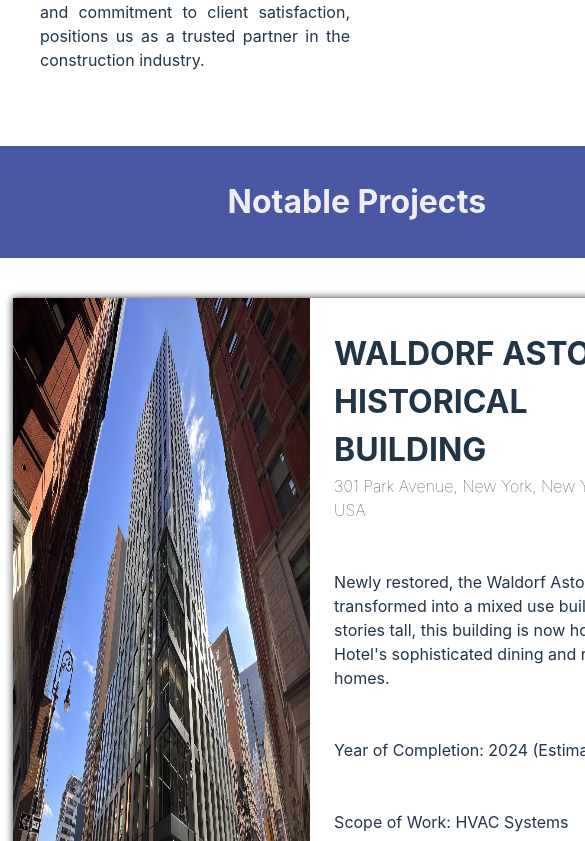
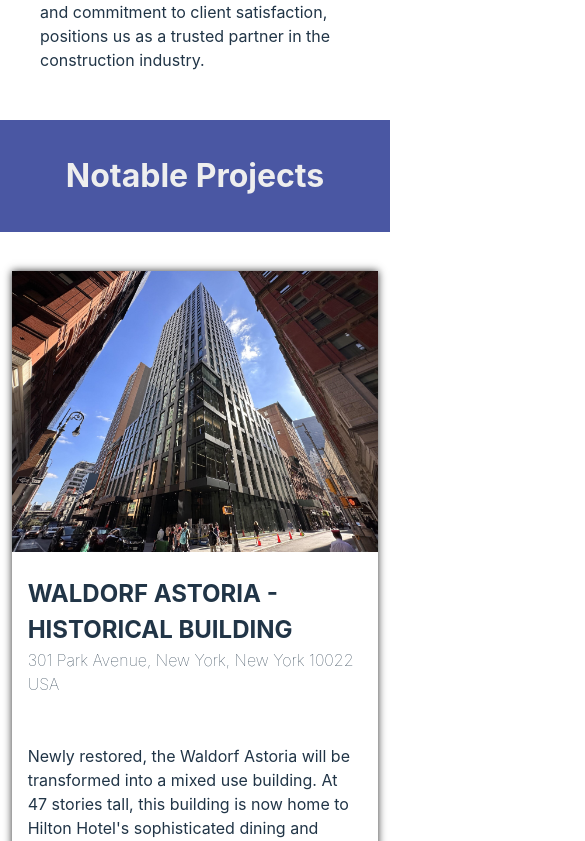
Before and after one commit to mdaniels-1/TBRACLLC, a React (Vite) app: page /about in a window 390 px wide. Shown: the part 2723-3564 px from the top of the page, 585 px wide, since content can reach past the window. Built offline with nearby package versions, Linux system fonts and the light colour scheme; a web font is replaced by a local one.

Commit message:
minor fixes for mobile spacing. dynamic font sizing (all devices)

```diff
--- a/public/css/about.css
+++ b/public/css/about.css
@@ -1,6 +1,6 @@
 .bio_content{
     padding: 0em 2.5em; /*top-bot left-right*/
-    text-align: justify;
+    text-align: left;
 }
 
 h2{
@@ -19,8 +19,7 @@
     margin-bottom: 1em;
 }
 
-
-.projects_overview_home{
+.projects_overview_about{
     display: grid;
 }
 
--- a/public/css/home.css
+++ b/public/css/home.css
@@ -15,54 +15,23 @@
 }
 
 .home_logo{
-    /* padding: 2em 0em; */
-    /* margin: 0em; */
-    font-size: 7em;
+    font-size: calc(2em + 8vw); /* dynamic scale based on width*/
     padding: 0;
     margin: 0;
-    /* height: 10em;
-    width: 30em;
-    object-fit: cover; */
 }
-
+/*
 h2{
     font-size: 2em;
     padding: 1em;
     background-color: rgb(74, 87, 163);
     color: rgb(238, 238, 238);
-}
-
-.icon{
-    position: relative;
-    overflow: hidden;
-}
-
-.learn_button{
-    background-color: orange;
-}
+} */
 
 
 
 .mini_title{
-    font-size: 1.5em;
+    font-size: calc(1em + 0.8vw); /* dynamic scale based on width*/
     /* text-align: center; */
-}
-
-.more_projects_button{
-    width: 10em;
-}
-
-.projects_overview_home{
-    display: grid;
-}
-
-.see_projects_button button{
-    background-color: rgb(238, 173, 75);
-    width: 30%;
-    height: 100%;
-    margin: 0em 0.5em 0em 0.5em; /*top right bottom left*/
-    text-transform: uppercase;
-    font-size: 1.2em;
 }
 
 
--- a/src/App.css
+++ b/src/App.css
@@ -2,7 +2,8 @@
   /* max-width: 1280px; */
   /* width: calc(100vw - 4em); */
   width: 100vw;
-  margin: 0 auto;
+  /* margin: 0 auto; */
+  margin: 0;
   /* padding: 2rem; */
   text-align: center;
 }
--- a/src/components/styles/ProjectComponent.css
+++ b/src/components/styles/ProjectComponent.css
@@ -6,13 +6,14 @@
 
 .details{
     float: right;
-    width: calc(100% - 20em);
-    padding: 0em 1em; /*top-bot left-right*/
-
+    width: 100%;
+    /* width: 90%; */
+    padding: 0em 1em;
+    text-align: left;
 }
 
 .details p{
-    text-align: left;
+    width: 90%;
 }
 
 
@@ -24,25 +25,49 @@
 }
 
 .picture{
-    float: left;
-    height: 100%;
-    width: calc(20em - 0.5em);
-    display: flex;
+    /* float: left; */
+    /* max-height: 10%; */
+    width: 50vw;
+    /* display: flex; */
     padding-right: 0.5em;
 
 }
 
 .picture img{
-    /* height: auto; */
-    max-height: 100%;
+    height: 100%;
     width: 100%;
-
+    object-fit: cover;
 }
 
 .project_container{
     margin: 0.8em;
+    /* margin-right: em; */
     display: flex;
     box-shadow: 0em 0em 0.5em 0em #333333; /* create box effect*/
     padding-right:0em;
+    /* width: calc(100vw - 0.8em); */
 
 }
+
+/* Responsive layout - makes the three columns stack on top of each other instead of next to each other */
+@media screen and (max-width: 800px) {
+
+    .details, .picture{
+        float: none;
+        width: calc(100vw - 6vw); /* temp fix for image not fitting*/
+        text-align: left;
+    }
+
+    .name{
+        font-size: 1.5em;
+    }
+
+    .project_container{
+        display: grid;
+        width: calc(100vw - 6vw);
+        /* margin: 0; */
+        margin-left: 3vw;
+    }
+
+
+  }
--- a/src/pages/About.jsx
+++ b/src/pages/About.jsx
@@ -1,7 +1,6 @@
 // import React from 'react';
 import '../../public/css/about.css';
 import jsonData from '../data/buildings.json';
-import {Link} from 'react-router-dom';
 import ProjectComponent from '../components/ProjectComponent.jsx';
 
 
@@ -36,8 +35,8 @@
 
       </div>
 
-      <div className='projects_overview_home'>
-         <h2>Notable Projects</h2>
+      <h2>Notable Projects</h2>
+      <div className='projects_overview_about'>
          <ProjectComponent p={jsonData.waldorf}/>
          <ProjectComponent p={jsonData.macys}/>
 
--- a/src/pages/Home.jsx
+++ b/src/pages/Home.jsx
@@ -1,5 +1,4 @@
 // import React from 'react';
-import BuildingIcon from '../components/BuildingIcon.jsx';
 import '../../public/css/home.css';
 
 
@@ -12,10 +11,6 @@
         {/* <video className='bg_home_vid'  loop='true' autoPlay='true' muted>
           <source src='../../public/videos/sample.mp4' type="video/mp4"/>
         </video> */}
-
-        <div className='icon'>
-          <BuildingIcon />
-        </div>
 
         <div className='title_overlay'>
           {/* <img className='home_logo wallpoet_regular' src='./images/logo.jpeg' alt={'TBRAC LLC Logo'} /> */}
```
